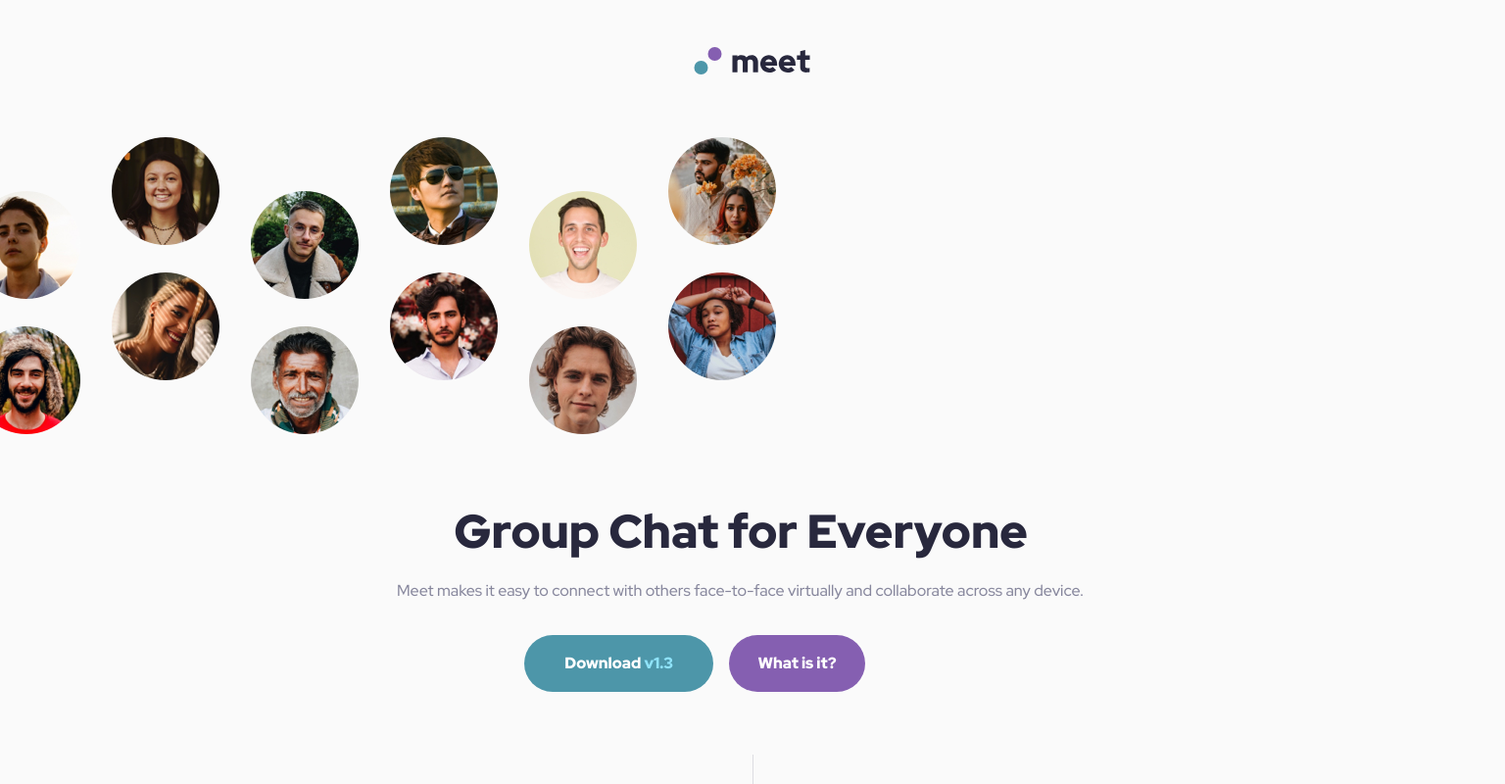
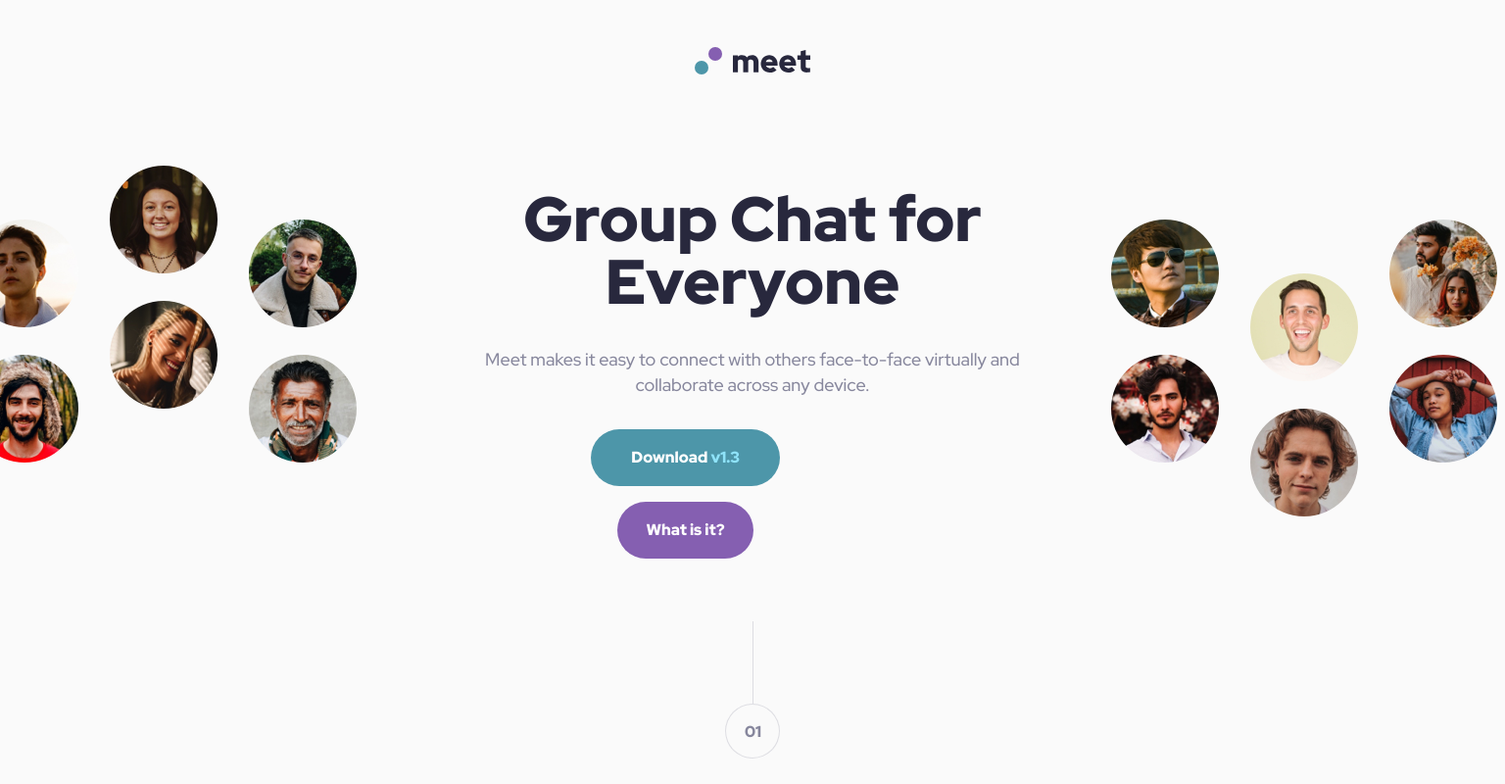
Before and after one commit to rjcrowderschaefer/fm-meet-landing-page, a plain HTML site: page index.html in a window 1536 px wide. Shown: the whole page at 98% size. Drawn offline with Linux system fonts and the light colour scheme.

Commit message:
Update header and hero layout for desktop breakpoint

```diff
--- a/index.html
+++ b/index.html
@@ -48,11 +48,15 @@
           src="/assets/tablet/image-hero.png"
           alt="circle images of peoples faces"
         />
+      </div>
+      <div class="desktop-left">
         <img
           class="hero-image-desktop-left"
           src="/assets/desktop/image-hero-left.png"
           alt="circle images of peoples faces"
         />
+      </div>
+      <div class="desktop-right">
         <img
           class="hero-image-desktop-right"
           src="/assets/desktop/image-hero-right.png"
--- a/style.css
+++ b/style.css
@@ -65,9 +65,7 @@
         "page-intro"
         "article"
         "footer";
-    grid-auto-rows: min-content;
-    overflow-x: hidden;
-    grid-template-columns: 1;
+    grid-auto-rows: min-content;    grid-template-columns: 1;
     height: 100vh;
     width: 100vw;
     margin: 0;
@@ -83,7 +81,7 @@
     margin-top: 48px;
 }
 
-#pageHero {
+.hero {
     grid-area: hero;
 }
 
@@ -228,7 +226,6 @@
     grid-area: footer;
     display: flex;
     position: relative;
-    /* flex-direction: column; */
     justify-content: center;
     background-color: #4D96A9;
     height: 428px;
@@ -302,7 +299,7 @@
     color: #D9B8FF;
 }
 
-@media only screen and (min-width: 768px) {
+@media only screen and (min-width: 768px) and (max-width: 1439px)  {
 
     #pageHeader {
         max-width: 100vw;
@@ -321,8 +318,6 @@
     .hero-image-tablet {
         display: block;
         max-width: 100%;
-        /* margin-top: 50px; */
-        /* position: absolute; */
         margin-left: -28px;
     }
 
@@ -415,7 +410,92 @@
     .btn-footer-lrg {
         margin-left: 287.5px;
         margin-right: 287.5px;
+    }
+}
+
+@media only screen and (min-width: 1440px) {
+
+    .content-container {
+        display: grid;
+        grid-template-areas:
+            ". header ."
+            "desktop-left page-intro desktop-right"
+            "article article article"
+            "footer footer footer";
+        grid-template-columns: repeat(3, 1fr);
+        grid-auto-rows: repeat(4, 1fr);
+        height: 100vh;
+        width: 100vw;
+        overflow-x: hidden;
 
     }
 
+    #pageHeader {
+        grid-area: header;
+        margin-bottom: 116px;
+    }
+
+    .header-logo {
+        margin: 0;
+    }
+
+    .desktop-left {
+        grid-area: desktop-left;
+    }
+
+    .pageIntro {
+        grid-area: page-intro;
+    }
+
+    .desktop-right {
+        grid-area: desktop-right;
+
+    }
+
+    #pageArticle {
+        grid-area: article;
+    }
+
+    #pageFooter {
+        grid-area: footer;
+    }
+
+    .hero-image {
+        display: none;
+    }
+
+    .hero-image-tablet {
+        display: none;
+    }
+
+    .hero-image-desktop-right {
+        display: inline-block;
+        margin-left: 110px;
+        margin-top: 32px;
+    }
+
+    .hero-image-desktop-left {
+        display: inline-block;
+        margin-left: -30px;
+        margin-top: -23px;
+    }
+
+    h1 {
+        font-size: 6.4rem;
+        line-height: 6.4rem;
+        margin: 0px 10px 34px 10px;
+    }
+
+    .desc {
+        font-size: 1.8rem;
+        margin: 0 -21px 32px -21px;
+    }
+
+
+    .btn-header-container {
+        /* display: flex; */
+        /* flex-direction: row; */
+        justify-content: center;
+    }
+
 }
```
